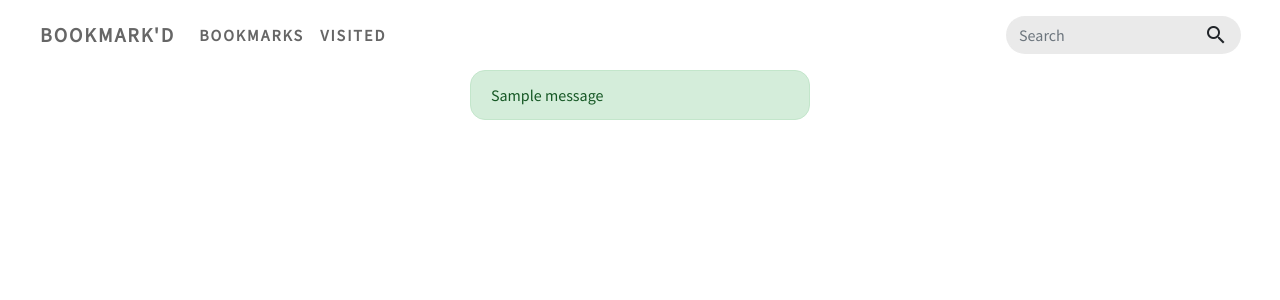
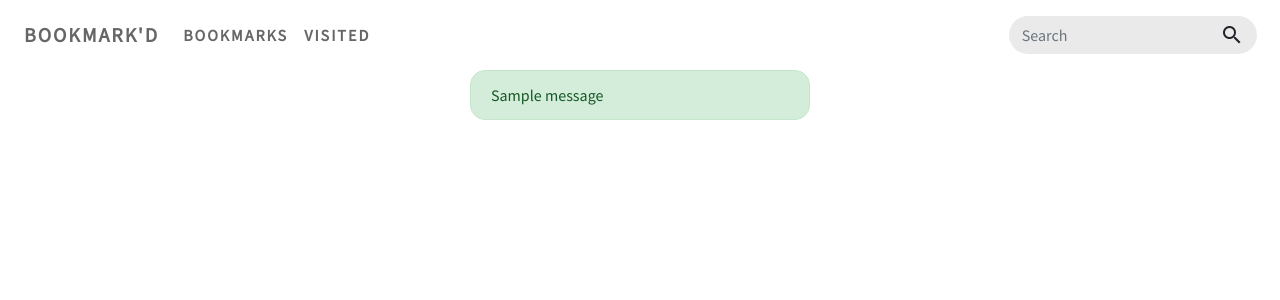
Before and after one commit to andrewzulaybar/yelp-restaurants, a Django app: template bookmark/templates/bookmark/base.html in a window 1280 px wide. Shown: the top 300 px of the page. Run offline with Django 3.2, Linux system fonts and the light colour scheme; the template is opened without the code that fills it: most values are stand-ins (such as "Sample title", 1, 10 or a date in 2020); one stand-in notice (Sample message) is shown; parts of the project's set-up code (start-up, migrations or seed data) failed here and were passed over; some libraries are stand-ins or nearby versions.

Commit message:
Attached form to search bar and fixed card subtitle bugs.

```diff
--- a/bookmark/static/bookmark/main.css
+++ b/bookmark/static/bookmark/main.css
@@ -17,6 +17,11 @@ body {
     font-weight: 600;
     letter-spacing: 2px;
     text-transform: uppercase;
+}
+
+/* search bar */
+#bootstrap-overrides #search {
+    width: 100%;
 }
 
 /* common attributes for search form and button */
--- a/bookmark/templates/bookmark/base.html
+++ b/bookmark/templates/bookmark/base.html
@@ -19,7 +19,7 @@
     </head>
     <body id="bootstrap-overrides">
         <!-- Navigation bar -->
-        <nav class="navbar navbar-expand-sm navbar-light sticky-top mx-4">
+        <nav class="navbar navbar-expand-sm navbar-light sticky-top px-4">
             <!-- Navbar brand -->
             <a class="navbar-brand" href="{% url 'bookmark-home' %}">Bookmark'd</a>
             <!-- Navbar toggler -->
@@ -39,12 +39,18 @@
                 </ul>
                 <!-- Input group -->
                 <div class="input-group my-2 offset-sm-1 offset-md-3 offset-lg-5 offset-xl-7">
-                    <input class="form-control" type="search" placeholder="Search">
-                    <div class="input-group-append">
-                        <button class="btn" type="submit" id="search">
-                            <i class="material-icons" >search</i>
-                        </button>
-                    </div>
+                    <!-- Search bar -->
+                    <form action="{% url 'search' %}" method="post" id="search">
+                        {% csrf_token %}
+                        <div class="input-group">
+                            <input class="form-control" type="search" placeholder="Search">
+                            <div class="input-group-append">
+                                <button class="btn" type="submit">
+                                    <i class="material-icons" >search</i>
+                                </button>
+                            </div>
+                        </div>
+                    </form>
                 </div>
             </div>
         </nav>
--- a/bookmark/urls.py
+++ b/bookmark/urls.py
@@ -14,5 +14,6 @@ urlpatterns = [
     url(r'^bookmarks/sort-by-rating', views.SortByRating.as_view(), name='sort-by-rating'),
     url(r'^bookmarks/sort-by-cuisine', views.SortByCuisine.as_view(), name='sort-by-cuisine'),
     url(r'^bookmarks/sort-by-price', views.SortByPrice.as_view(), name='sort-by-price'),
-    url(r'^bookmarks/is-open-now', views.IsOpenNow.as_view(), name='is-open-now')
+    url(r'^bookmarks/is-open-now', views.IsOpenNow.as_view(), name='is-open-now'),
+    url(r'^search', views.Search.as_view(), name='search')
 ]
--- a/bookmark/views/__init__.py
+++ b/bookmark/views/__init__.py
@@ -3,3 +3,4 @@ from .visited import *
 from .bookmarks import *
 from .delete import *
 from .sort_by import *
+from .search import *
--- /dev/null
+++ b/bookmark/views/search.py
@@ -0,0 +1,5 @@
+from django.views.generic import ListView
+
+
+class Search(ListView):
+    pass
```
Also changed, not shown: bookmark/templates/bookmark/home.html (+15 -7 lines).
